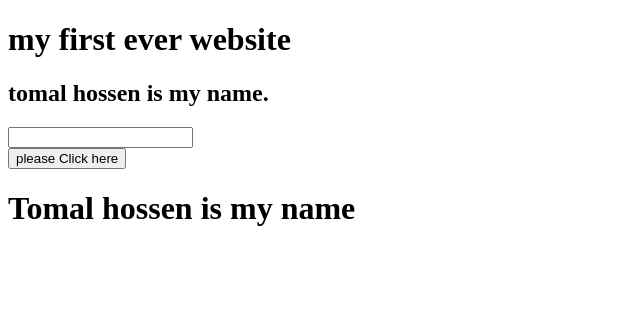
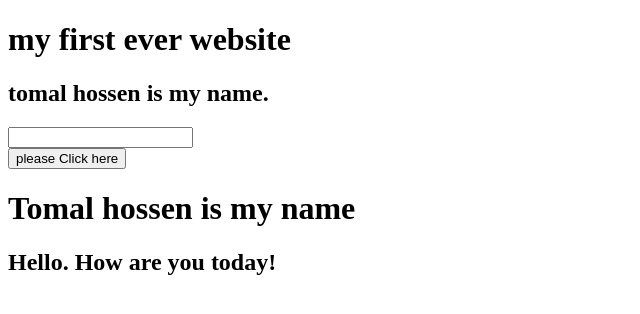
Before and after one commit to tomalhossen78/my-first-website, a plain HTML site: page index.html in a window 1280 px wide. Shown: the whole page, without its empty margins (0-640 px from the left). Drawn offline with Linux system fonts and the light colour scheme.

Commit message:
h2 add done

```diff
--- a/index.html
+++ b/index.html
@@ -12,5 +12,6 @@
         <br>
         <button>please Click here</button>
         <h1>Tomal hossen is my name</h1>
+        <h2>Hello. How are you today!</h2>
 </body>
 </html>
```
